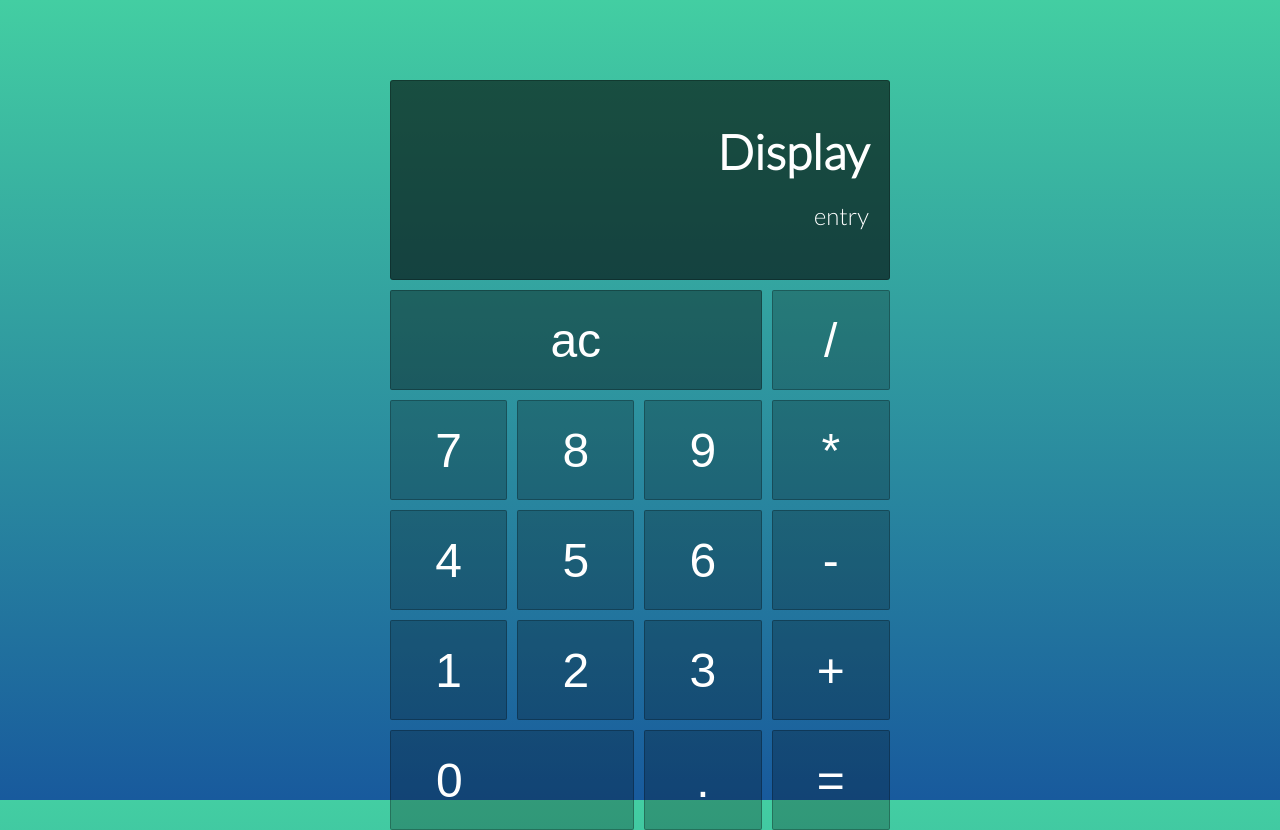
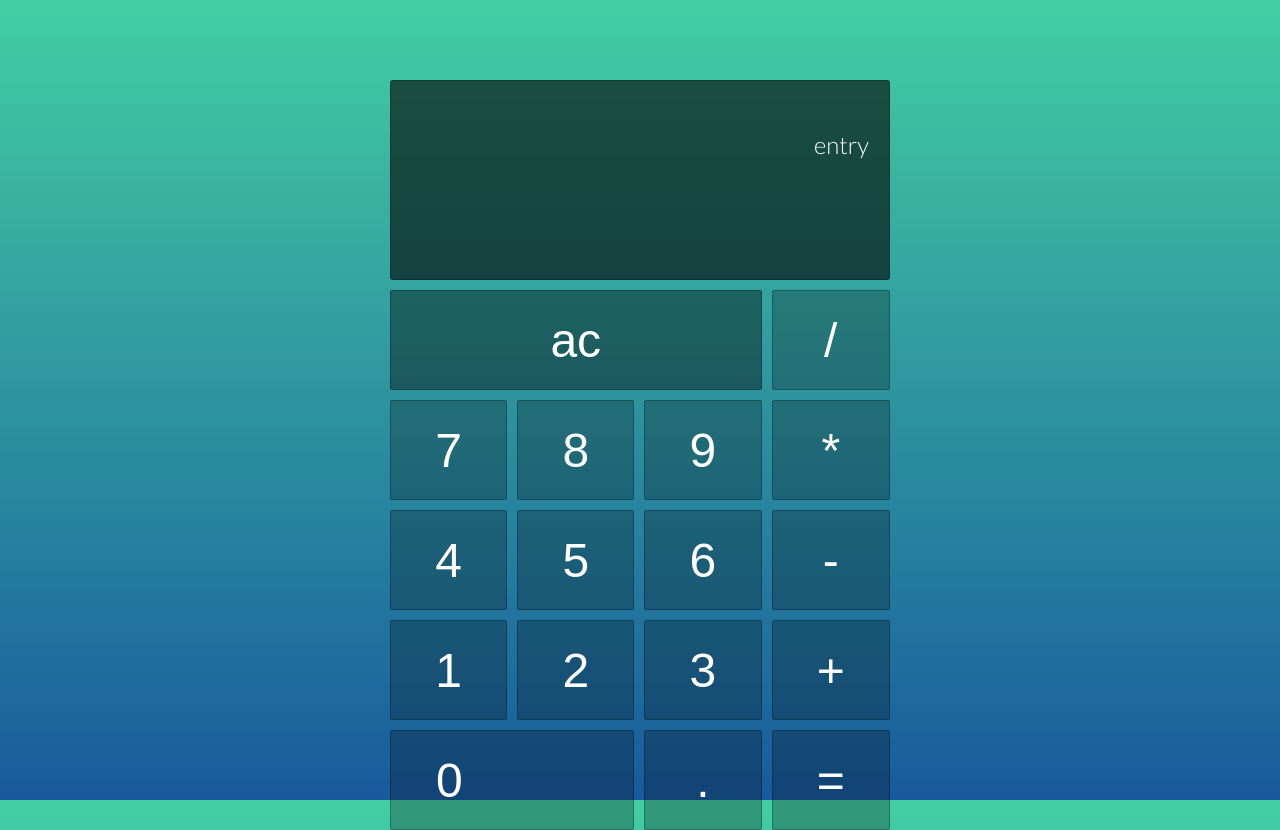
Before and after one commit to ryanmdoyle/react-calculator, a React (Create React App) app: page / in a window 1280 px wide. Built offline with nearby package versions, Linux system fonts and the light colour scheme.

Commit message:
Fix Button Entry

```diff
--- a/src/App.js
+++ b/src/App.js
@@ -3,7 +3,7 @@ import React, { Component } from 'react';
 
 const Button = (props) => <button id={props.id} className={props.class} value={props.value} onClick={props.handleClick}>{props.value}</button>
 
-class App extends Component {
+class App extends Component { //look to replace eval() with jexl
   constructor(props) {
     super(props);
     this.state = {
@@ -14,7 +14,16 @@ class App extends Component {
   }
 
   handleInput(value) {
-    console.log(value);
+    if (this.state.entryDisplay === "") {
+      this.setState({
+        entryDisplay: value
+      })
+    } else {
+      this.setState({
+        entryDisplay: this.state.entryDisplay + value //change to concat the string at the end (currently it adds the value)
+      })
+    }
+    console.log(this.state.entryDisplay);
   }
 
   duplicateOperation(entry) {
@@ -53,7 +62,7 @@ class App extends Component {
     return (
       <div className="grid-container">
         <div className="display">
-          <h1>Display</h1>
+          <h1>{this.state.entryDisplay}</h1>
           <p>entry</p>
         </div>
         <Button id="clear" class={`button button-secondary`} value="ac" handleClick={() => this.handleInput("clear")}/>
```
